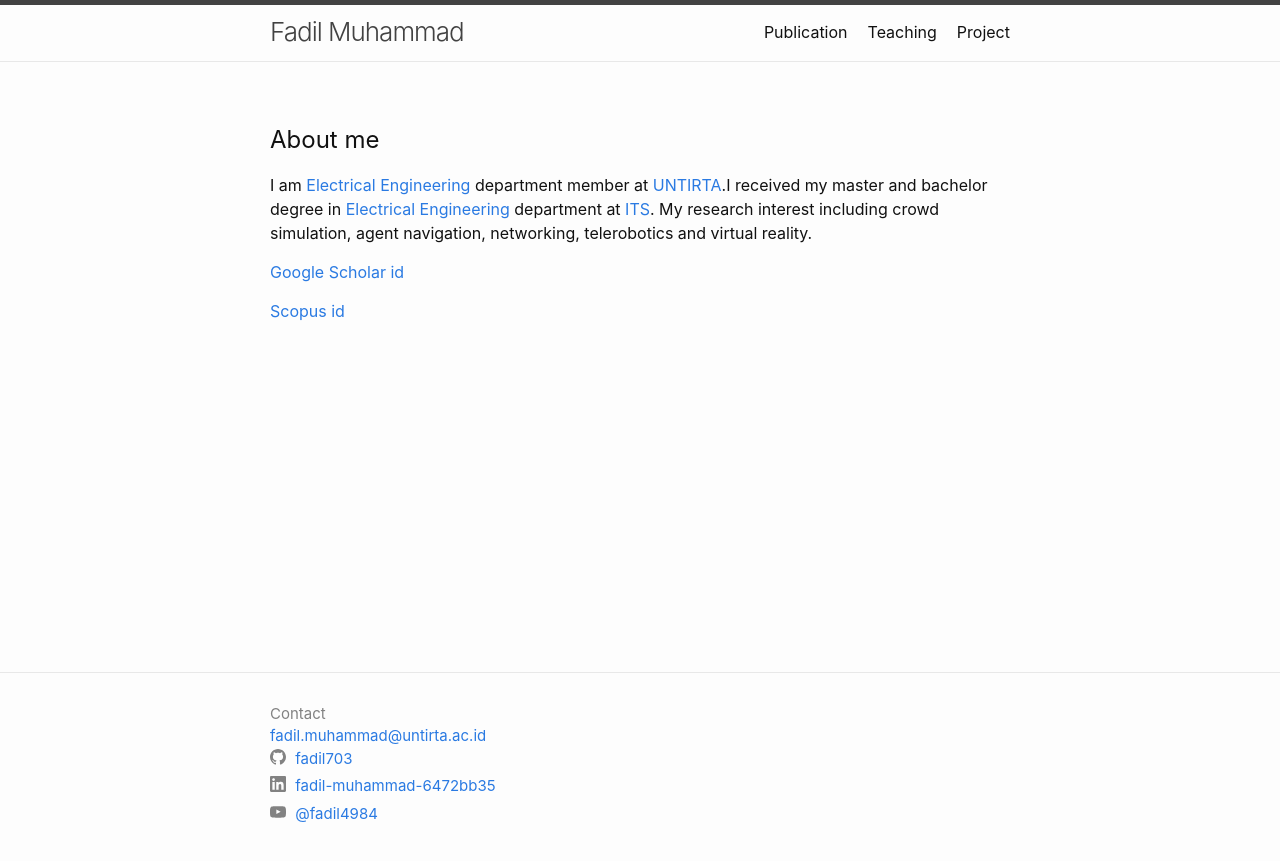
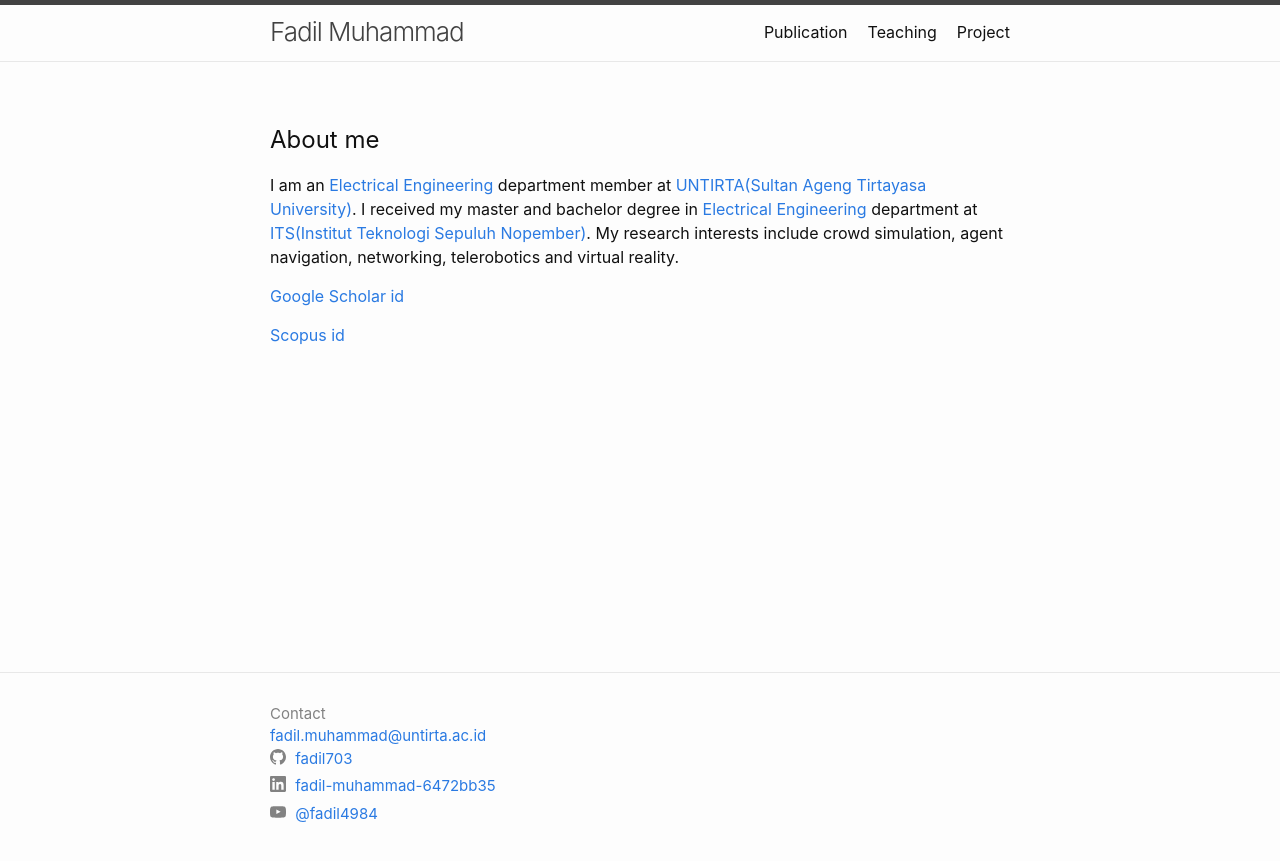
Before and after one commit to fadil703/fadil703.github.io, a Jekyll site: the page built from index.markdown, in a window 1280 px wide. Shown: the top 861 px of the page. Built offline with Jekyll 4.4.1, drawn with Linux system fonts in a browser that asks for light colours.

Commit message:
update front page

```diff
--- a/index.markdown
+++ b/index.markdown
@@ -5,7 +5,7 @@
 layout: page
 ---
 # About me
-I am [Electrical Engineering](http://elektro.untirta.ac.id/) department member at [UNTIRTA](https://untirta.ac.id/).I received my master and bachelor degree in [Electrical Engineering](https://www.its.ac.id/telektro/) department at [ITS](https://www.its.ac.id/). My research interest including crowd simulation, agent navigation, networking, telerobotics and virtual reality.
+I am an [Electrical Engineering](http://elektro.untirta.ac.id/) department member at [UNTIRTA(Sultan Ageng Tirtayasa University)](https://untirta.ac.id/). I received my master and bachelor degree in [Electrical Engineering](https://www.its.ac.id/telektro/) department at [ITS(Institut Teknologi Sepuluh Nopember)](https://www.its.ac.id/). My research interests include crowd simulation, agent navigation, networking, telerobotics and virtual reality.
 
 [Google Scholar id](https://scholar.google.co.id/citations?user=oSHs5EwAAAAJ&hl=en)
 
```
